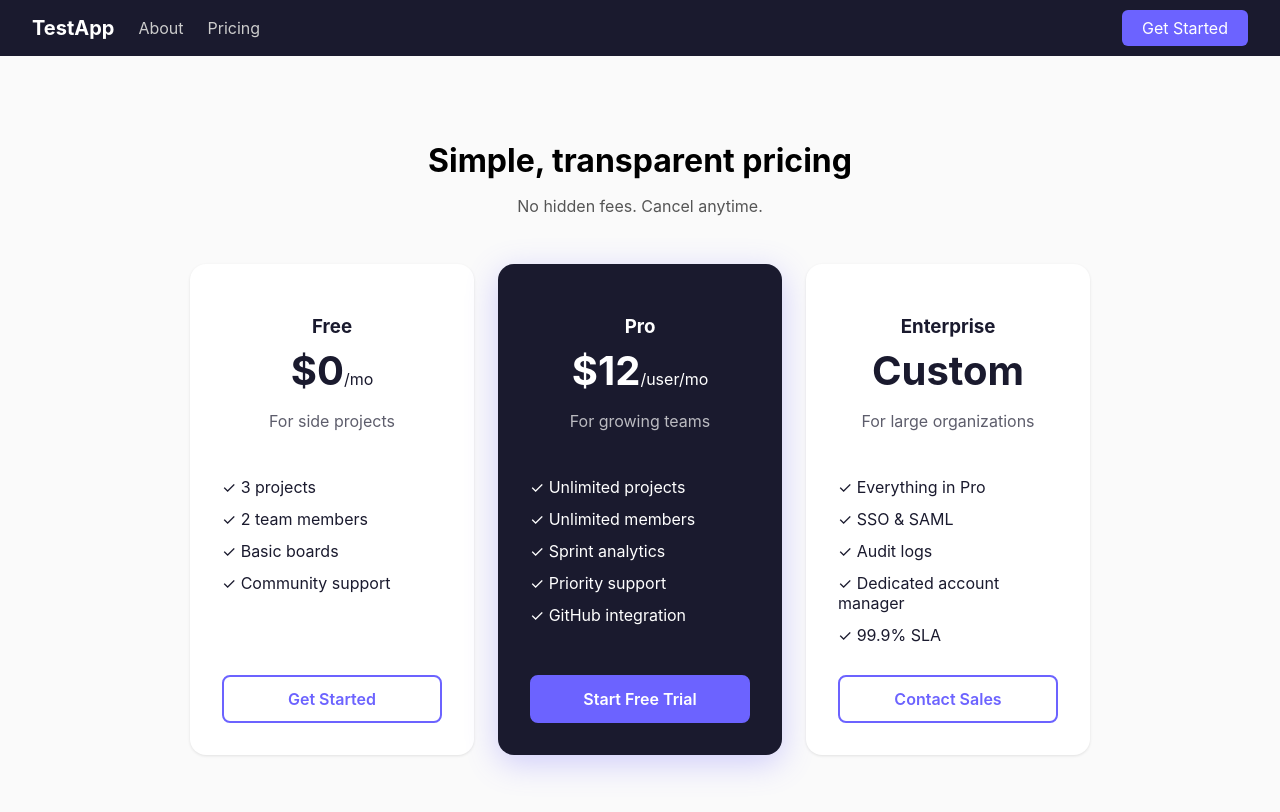
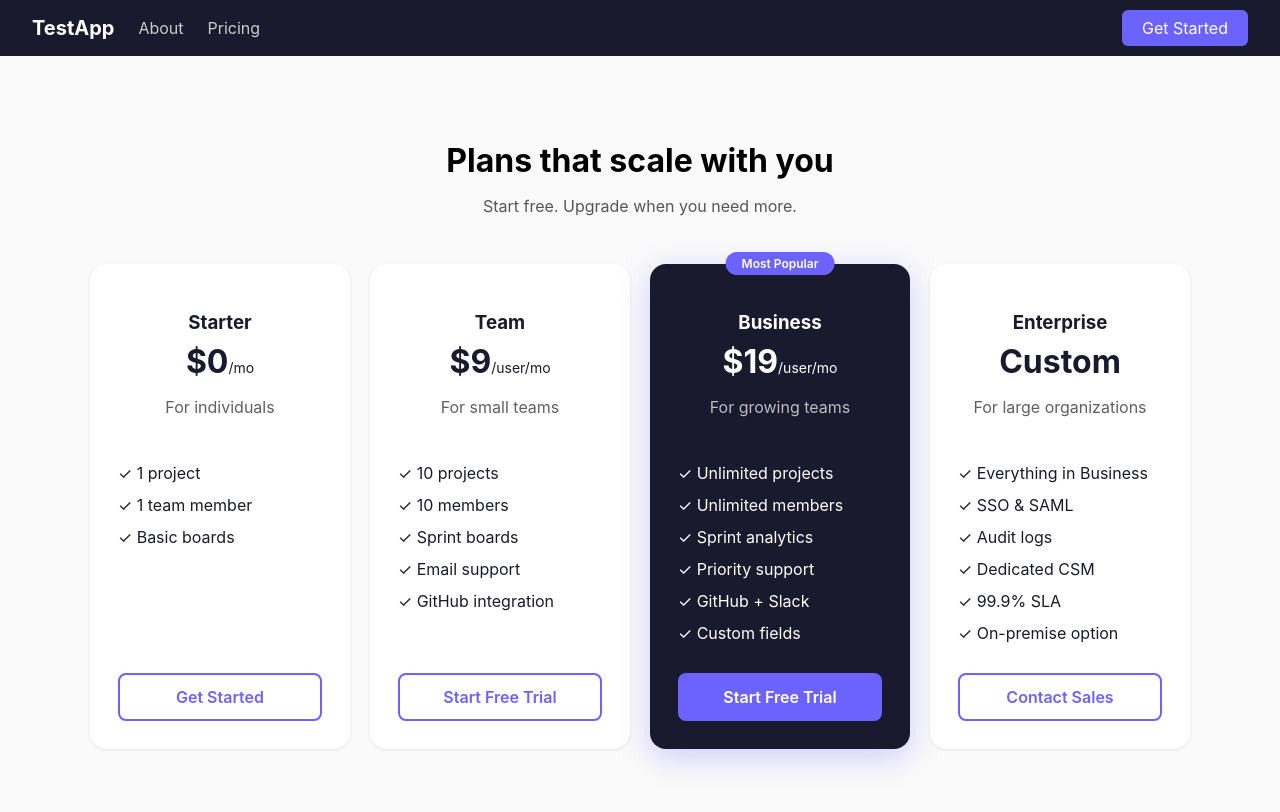
Before and after one commit to looksgoodtomeai/test-app, a Next.js app: page /pricing in a window 1280 px wide. Shown: the top 812 px of the page. Built offline with nearby package versions, Linux system fonts and the light colour scheme.

Commit message:
feat: revamp pricing - 4 tiers, new prices, Most Popular badge

```diff
--- a/src/app/pricing/page.tsx
+++ b/src/app/pricing/page.tsx
@@ -1,32 +1,35 @@
 const plans = [
-  { name: 'Free', price: '$0', period: '/mo', desc: 'For side projects', features: ['3 projects', '2 team members', 'Basic boards', 'Community support'], cta: 'Get Started' },
-  { name: 'Pro', price: '$12', period: '/user/mo', desc: 'For growing teams', features: ['Unlimited projects', 'Unlimited members', 'Sprint analytics', 'Priority support', 'GitHub integration'], cta: 'Start Free Trial', featured: true },
-  { name: 'Enterprise', price: 'Custom', period: '', desc: 'For large organizations', features: ['Everything in Pro', 'SSO & SAML', 'Audit logs', 'Dedicated account manager', '99.9% SLA'], cta: 'Contact Sales' },
+  { name: 'Starter', price: '$0', period: '/mo', desc: 'For individuals', features: ['1 project', '1 team member', 'Basic boards'], cta: 'Get Started' },
+  { name: 'Team', price: '$9', period: '/user/mo', desc: 'For small teams', features: ['10 projects', '10 members', 'Sprint boards', 'Email support', 'GitHub integration'], cta: 'Start Free Trial', featured: false },
+  { name: 'Business', price: '$19', period: '/user/mo', desc: 'For growing teams', features: ['Unlimited projects', 'Unlimited members', 'Sprint analytics', 'Priority support', 'GitHub + Slack', 'Custom fields'], cta: 'Start Free Trial', featured: true },
+  { name: 'Enterprise', price: 'Custom', period: '', desc: 'For large organizations', features: ['Everything in Business', 'SSO & SAML', 'Audit logs', 'Dedicated CSM', '99.9% SLA', 'On-premise option'], cta: 'Contact Sales' },
 ]
 
 export default function Pricing() {
   return (
-    <div style={{ maxWidth: 900, margin: '0 auto', padding: '64px 24px', textAlign: 'center' }}>
-      <h1 style={{ marginBottom: 8 }}>Simple, transparent pricing</h1>
-      <p style={{ color: '#555', marginBottom: 48 }}>No hidden fees. Cancel anytime.</p>
-      <div style={{ display: 'grid', gridTemplateColumns: 'repeat(3, 1fr)', gap: 24 }}>
+    <div style={{ maxWidth: 1100, margin: '0 auto', padding: '64px 24px', textAlign: 'center' }}>
+      <h1 style={{ marginBottom: 8 }}>Plans that scale with you</h1>
+      <p style={{ color: '#555', marginBottom: 48 }}>Start free. Upgrade when you need more.</p>
+      <div style={{ display: 'grid', gridTemplateColumns: 'repeat(4, 1fr)', gap: 20 }}>
         {plans.map((plan) => (
           <div key={plan.name} style={{
             background: plan.featured ? '#1a1a2e' : '#fff',
             color: plan.featured ? '#fff' : '#1a1a2e',
-            padding: 32, borderRadius: 16,
+            padding: 28, borderRadius: 16,
             boxShadow: plan.featured ? '0 8px 32px rgba(108,99,255,0.3)' : '0 1px 3px rgba(0,0,0,0.1)',
             display: 'flex', flexDirection: 'column' as const,
+            position: 'relative' as const,
           }}>
+            {plan.featured && <div style={{ position: 'absolute', top: -12, left: '50%', transform: 'translateX(-50%)', background: '#6c63ff', color: '#fff', padding: '4px 16px', borderRadius: 20, fontSize: '0.75rem', fontWeight: 600 }}>Most Popular</div>}
             <h3 style={{ marginBottom: 8 }}>{plan.name}</h3>
-            <div style={{ fontSize: '2.5rem', fontWeight: 700 }}>{plan.price}<span style={{ fontSize: '1rem', fontWeight: 400 }}>{plan.period}</span></div>
+            <div style={{ fontSize: '2rem', fontWeight: 700 }}>{plan.price}<span style={{ fontSize: '0.875rem', fontWeight: 400 }}>{plan.period}</span></div>
             <p style={{ opacity: 0.7, marginBottom: 24 }}>{plan.desc}</p>
             <ul style={{ textAlign: 'left', listStyle: 'none', padding: 0, marginBottom: 24, flex: 1 }}>
               {plan.features.map((f) => <li key={f} style={{ padding: '6px 0' }}>✓ {f}</li>)}
             </ul>
             <a href="#" style={{
               background: plan.featured ? '#6c63ff' : 'transparent',
-              border: `2px solid ${plan.featured ? '#6c63ff' : '#6c63ff'}`,
+              border: '2px solid #6c63ff',
               color: plan.featured ? '#fff' : '#6c63ff',
               padding: '12px 24px', borderRadius: 8, textDecoration: 'none', fontWeight: 600,
             }}>{plan.cta}</a>
```
